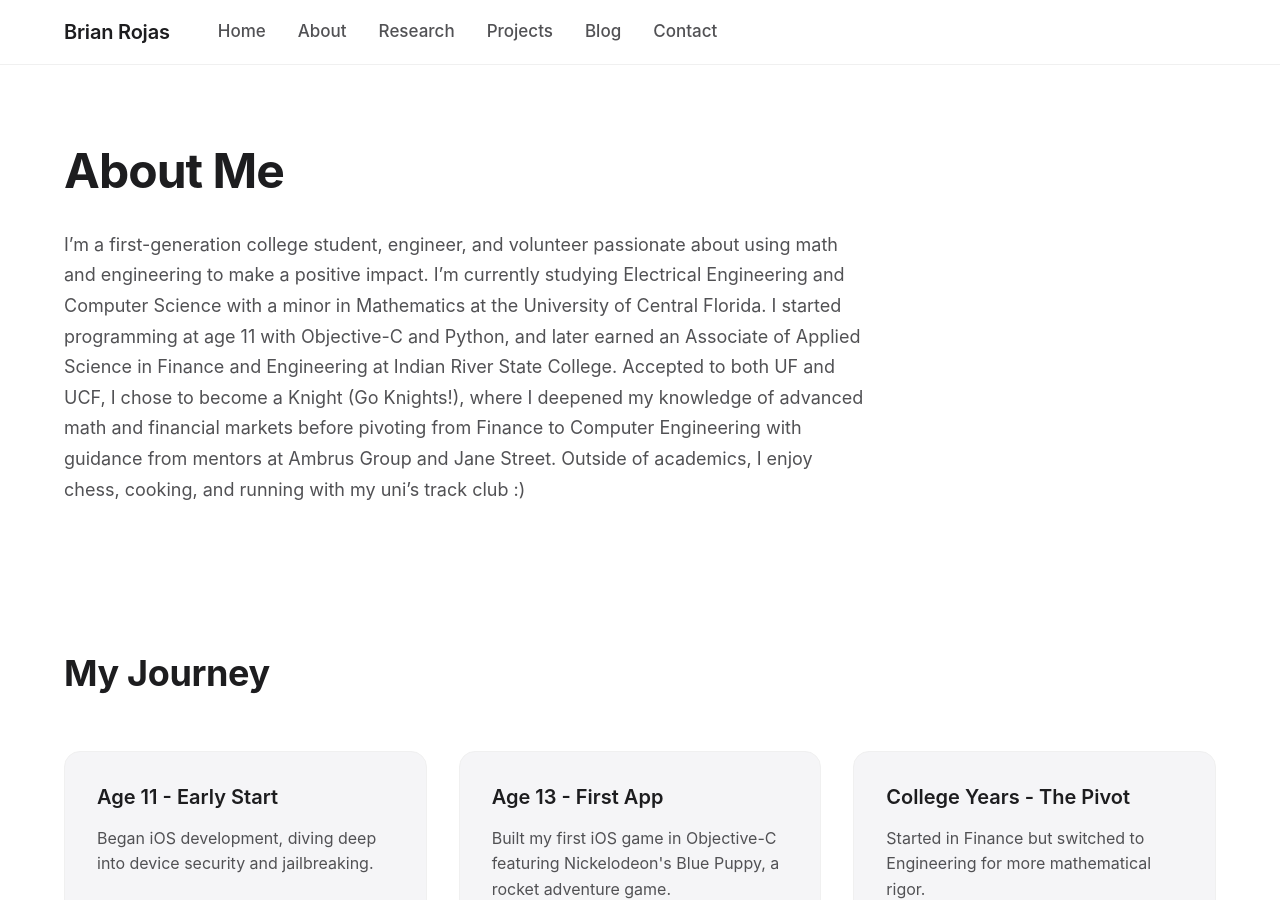
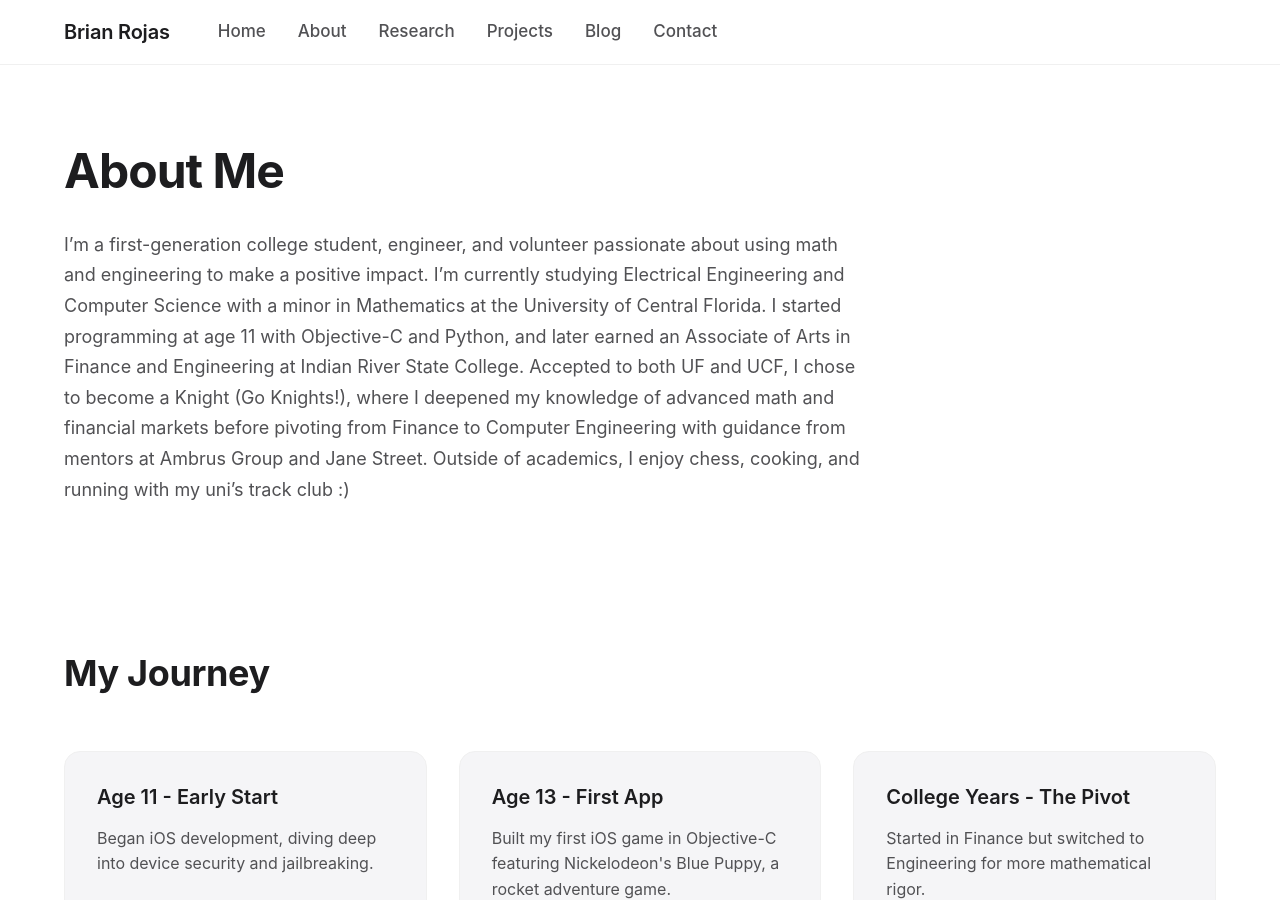
Before and after one commit to brianrojrc/brianrojrc.github.io, a Jekyll site: the page built from about.md, in a window 1280 px wide and 900 px high. Built offline with Jekyll 4.4.1, drawn with Linux system fonts in a browser that asks for light colours.

Commit message:
Update about.md

```diff
--- a/about.md
+++ b/about.md
@@ -6,7 +6,7 @@ title: About
 <section class="hero">
     <h1>About Me</h1>
     <p class="description">
-        I’m a first-generation college student, engineer, and volunteer passionate about using math and engineering to make a positive impact. I’m currently studying Electrical Engineering and Computer Science with a minor in Mathematics at the University of Central Florida. I started programming at age 11 with Objective-C and Python, and later earned an Associate of Applied Science in Finance and Engineering at Indian River State College. Accepted to both UF and UCF, I chose to become a Knight (Go Knights!), where I deepened my knowledge of advanced math and financial markets before pivoting from Finance to Computer Engineering with guidance from mentors at Ambrus Group and Jane Street.
+        I’m a first-generation college student, engineer, and volunteer passionate about using math and engineering to make a positive impact. I’m currently studying Electrical Engineering and Computer Science with a minor in Mathematics at the University of Central Florida. I started programming at age 11 with Objective-C and Python, and later earned an Associate of Arts in Finance and Engineering at Indian River State College. Accepted to both UF and UCF, I chose to become a Knight (Go Knights!), where I deepened my knowledge of advanced math and financial markets before pivoting from Finance to Computer Engineering with guidance from mentors at Ambrus Group and Jane Street.
 
 Outside of academics, I enjoy chess, cooking, and running with my uni’s track club :)
     </p>
```
